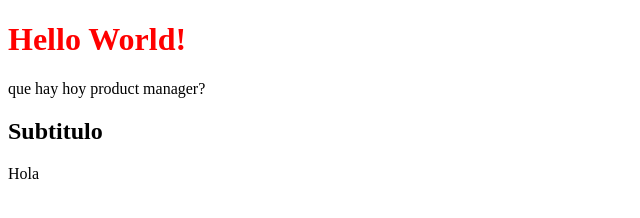
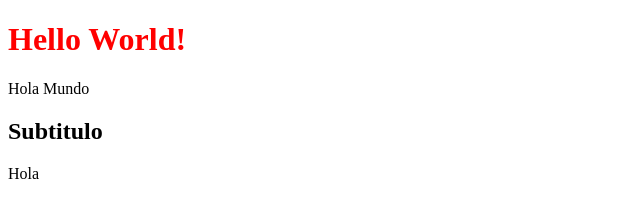
Before and after one commit to lucerohospina/workshop-git, a plain HTML site: page index.html in a window 1280 px wide. Shown: the whole page, without its empty margins (0-640 px from the left). Drawn offline with Linux system fonts and the light colour scheme.

Commit message:
añadiendo cambios parte 3

```diff
--- a/index.html
+++ b/index.html
@@ -9,7 +9,7 @@
 </head>
 <body>
   <h1>Hello World!</h1>
-  <p>que hay hoy product manager?</p>
+  <p>Hola Mundo</p>
   <h2>Subtitulo</h2>
   <p>Hola</p>
   <!-- <script src="js/app.js"></script> -->
```
